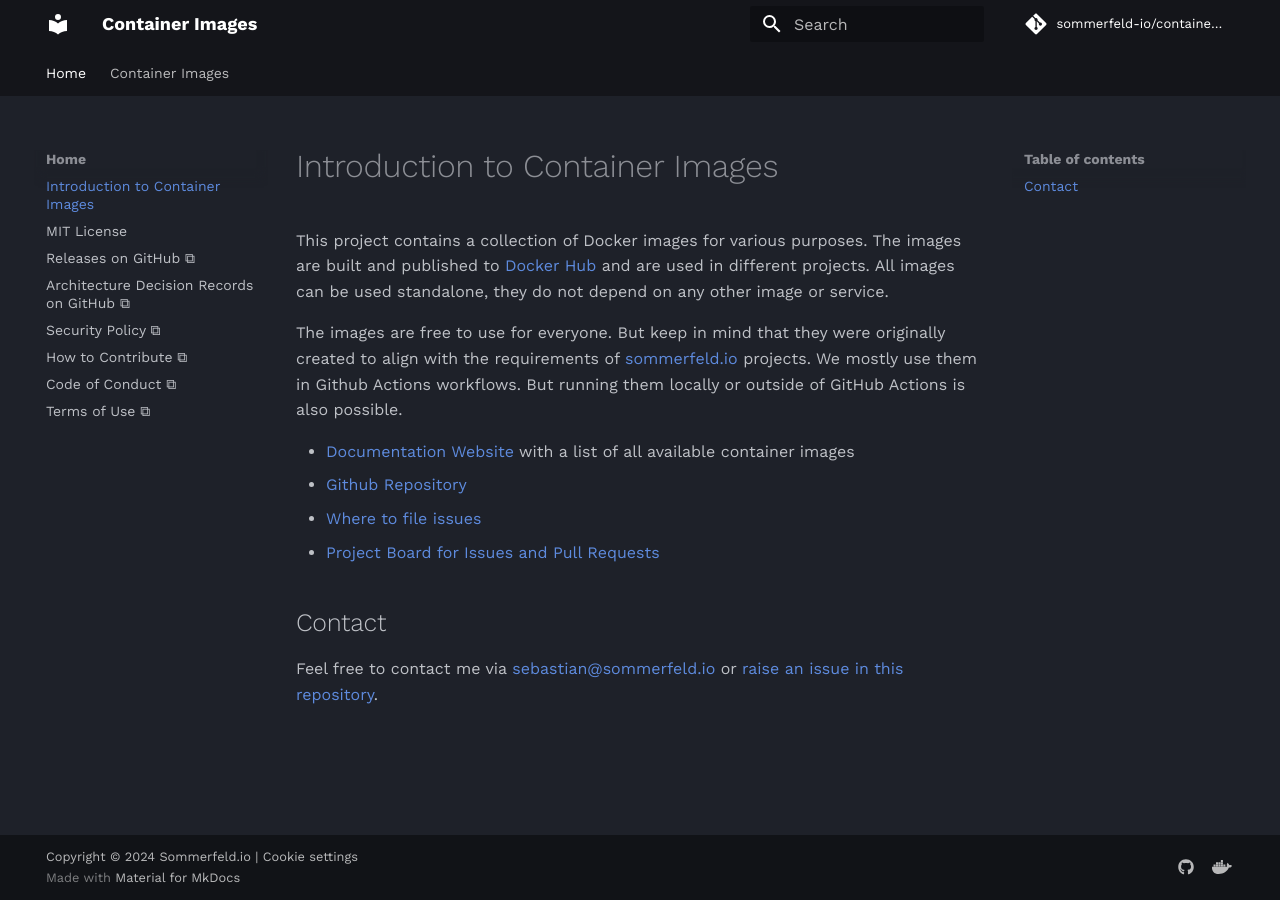
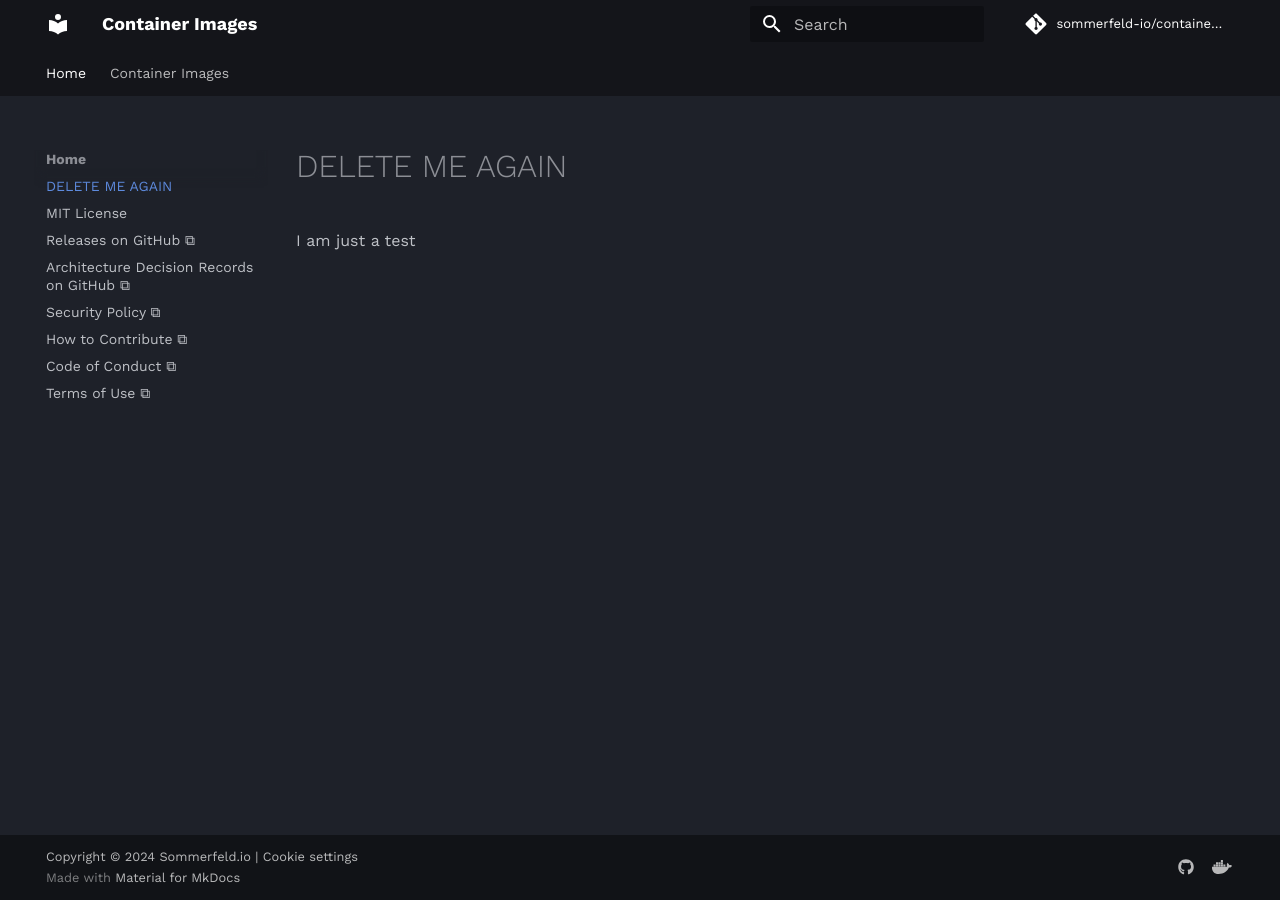
Before and after one commit to sommerfeld-io/container-images, an MkDocs documentation site: the page built from docs/index.md, in a window 1280 px wide. Built offline with MkDocs 1.6.1 and Material for MkDocs 9.7.7, drawn with Linux system fonts in a browser that asks for light colours; comment, search, counter and statistics services are not loaded.

Commit message:
test: PR assignment

```diff
--- a/docs/index.md
+++ b/docs/index.md
@@ -1,19 +1,3 @@
-# Introduction to Container Images
+# DELETE ME AGAIN
 
-[doc-website]: https://sommerfeld-io.github.io/container-images
-[github-repo]: https://github.com/sommerfeld-io/container-images
-[file-issues]: https://github.com/sommerfeld-io/container-images/issues
-[project-board]: https://github.com/orgs/sommerfeld-io/projects/1/views/1
-
-This project contains a collection of Docker images for various purposes. The images are built and published to [Docker Hub](https://hub.docker.com/u/sommerfeldio) and are used in different projects. All images can be used standalone, they do not depend on any other image or service.
-
-The images are free to use for everyone. But keep in mind that they were originally created to align with the requirements of [sommerfeld.io](https://github.com/sommerfeld-io) projects. We mostly use them in Github Actions workflows. But running them locally or outside of GitHub Actions is also possible.
-
-- [Documentation Website][doc-website] with a list of all available container images
-- [Github Repository][github-repo]
-- [Where to file issues][file-issues]
-- [Project Board for Issues and Pull Requests][project-board]
-
-## Contact
-
-Feel free to contact me via <sebastian@sommerfeld.io> or [raise an issue in this repository][file-issues].
+I am just a test
```
